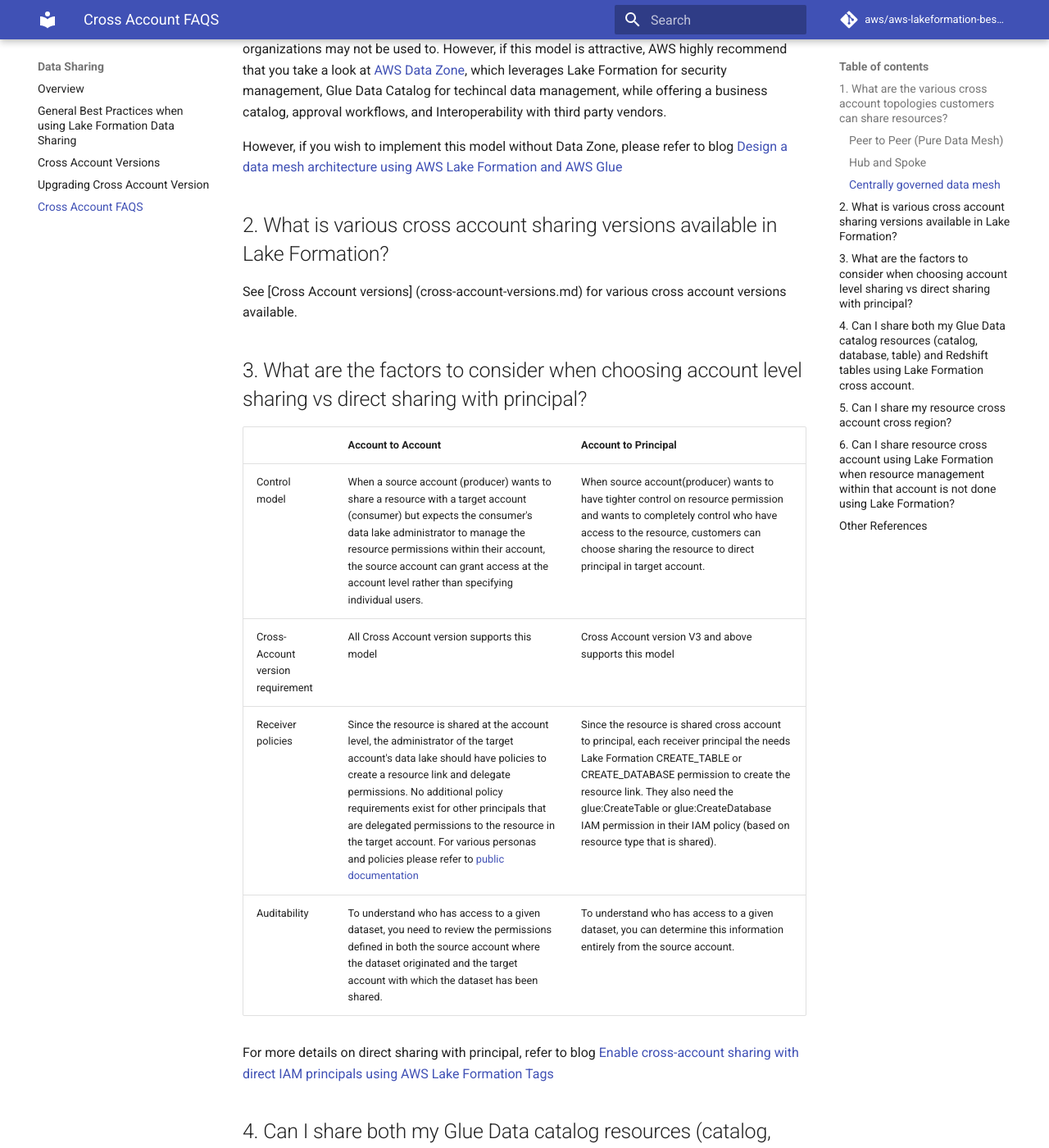
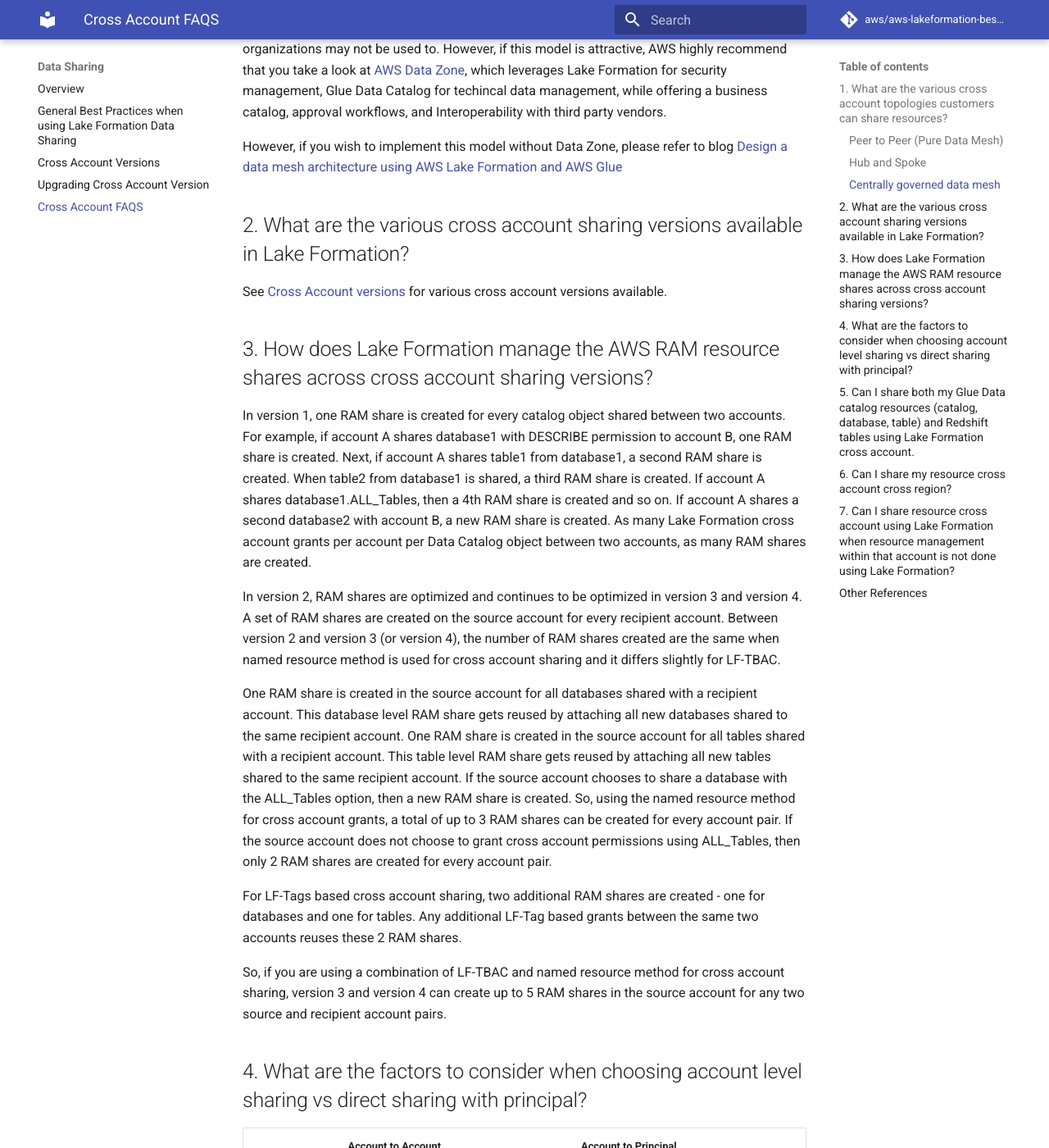
Before and after one commit to aws/aws-lakeformation-best-practices, an MkDocs documentation site: the page built from content/data-sharing/cross-account-faq.md, in a window 1280 px wide and 1400 px high, scrolled down 1681 px. Shown: the whole window at 82% size. Built offline with MkDocs 1.6.1 and Material for MkDocs 9.7.7, drawn with Linux system fonts in a browser that asks for light colours; comment, search, counter and statistics services are not loaded; some of the changed text lies outside the part shown.

Commit message:
Added a question and answer to cross account FAQ page and fixed a broken link in 2nd question answer. (#6)

```diff
--- a/content/data-sharing/cross-account-faq.md
+++ b/content/data-sharing/cross-account-faq.md
@@ -29,11 +29,25 @@
 
 However, if you wish to implement this model without Data Zone, please refer to blog [Design a data mesh architecture using AWS Lake Formation and AWS Glue](https://aws.amazon.com/blogs/big-data/design-a-data-mesh-architecture-using-aws-lake-formation-and-aws-glue/)
 
-## 2. What is various cross account sharing versions available in Lake Formation?
+## 2. What are the various cross account sharing versions available in Lake Formation?
 
-See [Cross Account versions] (cross-account-versions.md) for various cross account versions available.
+See [Cross Account versions](cross-account-versions.md) for various cross account versions available.
 
-## 3. What are the factors to consider when choosing account level sharing vs direct sharing with principal?
+
+## 3. How does Lake Formation manage the AWS RAM resource shares across cross account sharing versions?
+
+In version 1,  one RAM share is created for every catalog object shared between two accounts. For example, if account A shares database1 with DESCRIBE permission to account B, one RAM share is created. Next, if account A shares table1 from database1, a second RAM share is created. When table2 from database1 is shared, a third RAM share is created. If account A shares database1.ALL_Tables, then a 4th RAM share is created and so on. If account A shares a second database2 with account B, a new RAM share is created. As many Lake Formation cross account grants per account per Data Catalog object between two accounts, as many RAM shares are created.
+
+In version 2, RAM shares are optimized and continues to be optimized in version 3 and version 4.  A set of RAM shares are created on the source account for every recipient account.  Between version 2 and version 3 (or version 4), the number of RAM shares created are the same when named resource method is used for cross account sharing and it differs slightly for LF-TBAC.
+
+One RAM share is created in the source account for all databases shared with a recipient account. This database level RAM share gets reused by attaching all new databases shared to the same recipient account. One RAM share is created in the source account for all tables shared with a recipient account. This table level RAM share gets reused by attaching all new tables shared to the same recipient account.  If the source account chooses to share a database with the ALL_Tables option, then a new RAM share is created. So, using the named resource method for cross account grants, a total of up to 3 RAM shares can be created for every account pair. If the source account does not choose to grant cross account permissions using ALL_Tables, then only 2 RAM shares are created for every account pair.
+
+For LF-Tags based cross account sharing, two additional RAM shares are created - one for databases and one for tables. Any additional LF-Tag based grants between the same two accounts reuses these 2 RAM shares.
+
+So, if you are using a combination of LF-TBAC and named resource method for cross account sharing, version 3 and version 4 can create up to 5 RAM shares in the source account for any two source and recipient account pairs.
+
+
+## 4. What are the factors to consider when choosing account level sharing vs direct sharing with principal?
 
 |     | Account to Account | Account to Principal|
 | -------- | ------- | -------- |
@@ -44,19 +58,19 @@
 
 For more details on direct sharing with principal, refer to blog [Enable cross-account sharing with direct IAM principals using AWS Lake Formation Tags](https://aws.amazon.com/blogs/big-data/enable-cross-account-sharing-with-direct-iam-principals-using-aws-lake-formation-tags/)
 
-## 4. Can I share both my Glue Data catalog resources (catalog, database, table) and Redshift tables using Lake Formation cross account.
+## 5. Can I share both my Glue Data catalog resources (catalog, database, table) and Redshift tables using Lake Formation cross account.
 
 Yes, you can share both data lake resource cataloged in Glue Data Catalog with storage on S3 and Redshift tables shared with Glue Data catalog via data shares (https://docs.aws.amazon.com/redshift/latest/dg/lf_datashare_overview.html) using Lake Formation for cross account access.
 
  For more details refer to blog [Implement tag-based access control for your data lake and Amazon Redshift data sharing with AWS Lake Formation](https://aws.amazon.com/blogs/big-data/implement-tag-based-access-control-for-your-data-lake-and-amazon-redshift-data-sharing-with-aws-lake-formation/)
 
-## 5. Can I share my resource cross account cross region?
+## 6. Can I share my resource cross account cross region?
 
 yes, Lake Formation allows querying Data Catalog tables across regions using Athena, EMR, and Glue ETL. By creating resource links in other regions pointing to source databases and tables, you can access data across regions without copying the underlying data or metadata into the Data Catalog. Engines that query the data needs network connectivity to endpoints within the region to access S3 buckets. For example, EMR clusters or Glue ETL jobs running in a private subnet within an AWS VPC may require a NAT gateway, VPC peering, or transit gateway to reach external resources. Any network traffic between source instance to any AWS endpoint stays within the AWS network and does not go over the internet. Refer to (AWS VPC FAQs)[https://aws.amazon.com/vpc/faqs/] for details on network traffic and communication path.
 
  For more details on cross region setup refer to blog [Configure cross-Region table access with the AWS Glue Catalog and AWS Lake Formation](https://aws.amazon.com/blogs/big-data/configure-cross-region-table-access-with-the-aws-glue-catalog-and-aws-lake-formation/)
 
-## 6. Can I share resource cross account using Lake Formation when resource management within that account is not done using Lake Formation?
+## 7. Can I share resource cross account using Lake Formation when resource management within that account is not done using Lake Formation?
 
 Yes, you can use Hybrid access Mode to register the S3 bucket containing your data in Lake Formation in the source account(grantor) and opt-in cross account(target) principal for using Lake Formation mode for sharing. This enables target(receiver) account access to the shared resource using Lake Formation.
 
```
